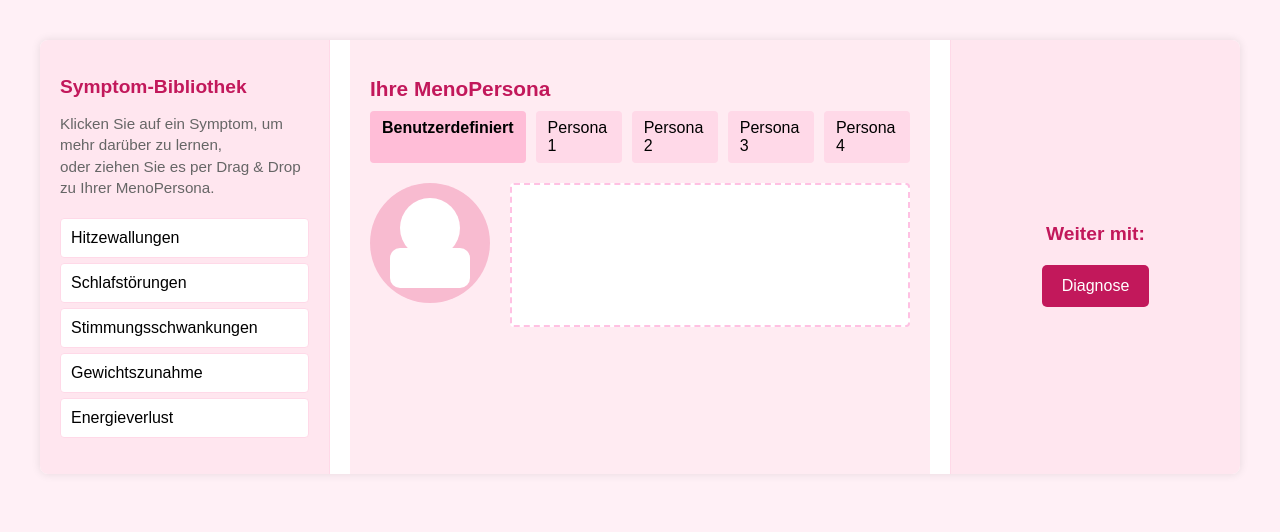
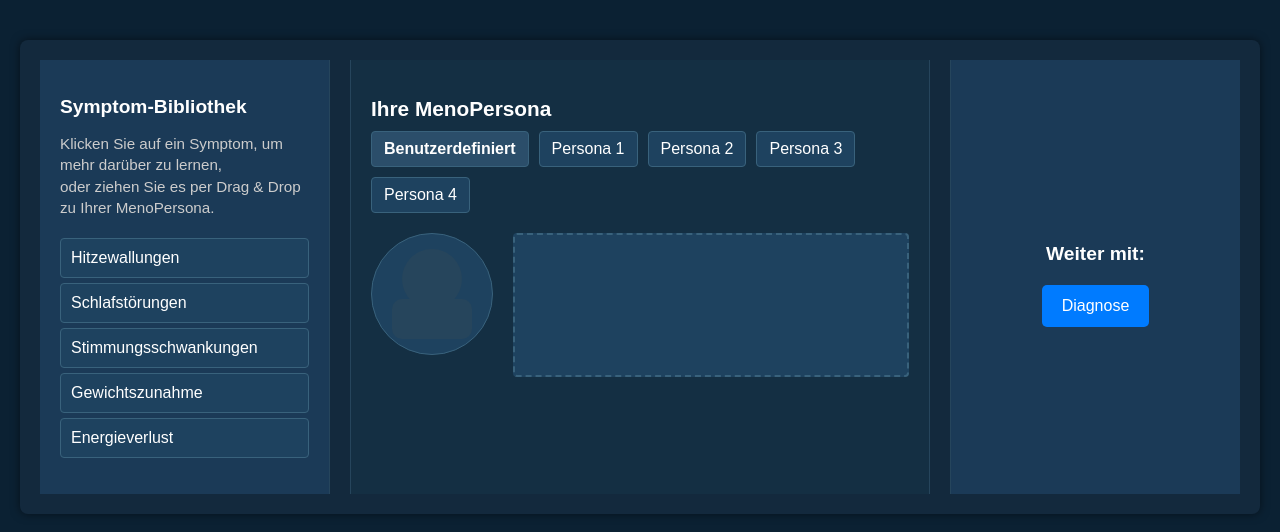
Before and after one commit to hhhirsch/menopersona, a plain HTML site: page index.html in a window 1280 px wide. Drawn offline with Linux system fonts and the light colour scheme.

Commit message:
Update index.html

```diff
--- a/index.html
+++ b/index.html
@@ -3,14 +3,46 @@
 <head>
   <meta charset="UTF-8">
   <meta name="viewport" content="width=device-width, initial-scale=1.0">
-  <title>MenoPersona - Demo</title>
+  <title>MenoPersona - Dunkles Blaues Design</title>
   <style>
-    /* --- Grundlayout und Farben --- */
+    /* =====================
+       Farb-Variablen
+       ===================== */
+    :root {
+      /* Haupt-Hintergrund (Body) */
+      --color-body-bg: #0B2133;
+
+      /* Container-Hintergrund */
+      --color-container-bg: #13293D;
+
+      /* Haupt-Textfarbe */
+      --color-text: #ffffff;
+
+      /* Linke und rechte Spalte */
+      --color-sidebar-bg: #1B3A57;
+      --color-sidebar-border: #26455C;
+
+      /* Mittlere Spalte */
+      --color-main-bg: #142F43;
+
+      /* Karten-/Element-Hintergrund */
+      --color-element-bg: #1E425F;
+      --color-element-border: #39627C;
+
+      /* Akzentfarbe für Buttons, Hover-Effekte, etc. */
+      --color-accent: #007BFF;
+      --color-accent-hover: #0056B3;
+    }
+
+    /* =====================
+       Grundlayout und Container
+       ===================== */
     body {
       margin: 0;
       padding: 0;
       font-family: Arial, sans-serif;
-      background-color: #fff0f6; /* Pastelliger Hintergrund */
+      background-color: var(--color-body-bg);
+      color: var(--color-text);
     }
 
     .container {
@@ -19,29 +51,31 @@
       gap: 20px;
       max-width: 1200px;
       margin: 40px auto;
-      background-color: #ffffff;
+      background-color: var(--color-container-bg);
       border-radius: 8px;
-      box-shadow: 0 0 10px rgba(0,0,0,0.1);
+      box-shadow: 0 0 10px rgba(0,0,0,0.5);
       overflow: hidden;
+      padding: 20px; /* etwas Padding für Luft */
     }
 
-    /* --- Linke Spalte (Symptom-Bibliothek) --- */
+    /* =====================
+       Linke Spalte (Symptom-Bibliothek)
+       ===================== */
     .sidebar-left {
-      background-color: #ffe6ef;
+      background-color: var(--color-sidebar-bg);
       padding: 20px;
-      border-right: 1px solid #ffd9e8;
+      border-right: 1px solid var(--color-sidebar-border);
     }
 
     .sidebar-left h2 {
       margin-bottom: 10px;
       font-size: 1.2rem;
-      color: #c2185b;
     }
 
     .sidebar-left p {
       font-size: 0.95rem;
       margin-bottom: 20px;
-      color: #666;
+      color: #cccccc;
       line-height: 1.4;
     }
 
@@ -51,40 +85,45 @@
     }
 
     .symptom-list li {
-      background: #fff;
+      background: var(--color-element-bg);
       margin: 5px 0;
       padding: 10px;
-      border: 1px solid #ffd9e8;
+      border: 1px solid var(--color-element-border);
       border-radius: 4px;
       cursor: move;
       transition: background 0.3s, box-shadow 0.3s;
     }
 
     .symptom-list li:hover {
-      background: #fce4ec;
-      box-shadow: 0 0 5px rgba(0,0,0,0.1);
+      background: #2b4e6a;
+      box-shadow: 0 0 5px rgba(0,0,0,0.3);
     }
 
-    /* --- Mittlere Spalte (Ihre MenoPersona) --- */
+    /* =====================
+       Mittlere Spalte (Ihre MenoPersona)
+       ===================== */
     .main {
       padding: 20px;
-      background-color: #ffebf2;
+      background-color: var(--color-main-bg);
+      border-left: 1px solid var(--color-sidebar-border);
+      border-right: 1px solid var(--color-sidebar-border);
     }
 
     .main h2 {
       font-size: 1.3rem;
       margin-bottom: 10px;
-      color: #c2185b;
     }
 
     .personas {
       display: flex;
       gap: 10px;
       margin-bottom: 20px;
+      flex-wrap: wrap;
     }
 
     .persona {
-      background: #ffd9e8;
+      background: var(--color-element-bg);
+      border: 1px solid var(--color-element-border);
       border-radius: 4px;
       padding: 8px 12px;
       cursor: pointer;
@@ -92,11 +131,11 @@
     }
 
     .persona:hover {
-      background: #ffcce2;
+      background: #2b4e6a;
     }
 
     .persona-active {
-      background: #ffbdd7;
+      background: #2b4e6a;
       font-weight: bold;
     }
 
@@ -104,15 +143,17 @@
       display: flex;
       gap: 20px;
       align-items: flex-start;
+      margin-top: 20px;
     }
 
     .avatar {
       width: 120px;
       height: 120px;
       border-radius: 50%;
-      background: #f8bbd0;
+      background: #1E425F;
       position: relative;
       flex-shrink: 0;
+      border: 1px solid var(--color-element-border);
     }
 
     /* Silhouetten-Dummy */
@@ -121,7 +162,7 @@
       display: block;
       width: 60px;
       height: 60px;
-      background: #fff;
+      background: #26455C;
       border-radius: 50%;
       position: absolute;
       top: 15px;
@@ -132,7 +173,7 @@
       display: block;
       width: 80px;
       height: 40px;
-      background: #fff;
+      background: #26455C;
       position: absolute;
       top: 65px;
       left: 20px;
@@ -142,18 +183,18 @@
     .symptoms {
       flex: 1;
       min-height: 120px;
-      border: 2px dashed #ffc1e3;
+      border: 2px dashed var(--color-element-border);
       border-radius: 4px;
       padding: 10px;
       display: flex;
       flex-wrap: wrap;
       align-content: flex-start;
-      background-color: #fff;
+      background-color: var(--color-element-bg);
     }
 
     .symptom-slot {
-      background: #ffebf2;
-      border: 1px solid #ffc1e3;
+      background: #2b4e6a;
+      border: 1px solid var(--color-element-border);
       padding: 8px 12px;
       border-radius: 4px;
       margin: 5px;
@@ -162,14 +203,16 @@
     }
 
     .symptom-slot:hover {
-      background: #ffd9e8;
+      background: #345b78;
     }
 
-    /* --- Rechte Spalte (Weiter mit Diagnose) --- */
+    /* =====================
+       Rechte Spalte (Weiter mit Diagnose)
+       ===================== */
     .sidebar-right {
-      background-color: #ffe6ef;
+      background-color: var(--color-sidebar-bg);
       padding: 20px;
-      border-left: 1px solid #ffd9e8;
+      border-left: 1px solid var(--color-sidebar-border);
       display: flex;
       flex-direction: column;
       justify-content: center;
@@ -179,12 +222,11 @@
     .sidebar-right h2 {
       margin-bottom: 20px;
       font-size: 1.2rem;
-      color: #c2185b;
     }
 
     .sidebar-right button {
       padding: 12px 20px;
-      background: #c2185b;
+      background: var(--color-accent);
       color: #fff;
       border: none;
       border-radius: 5px;
@@ -194,11 +236,8 @@
     }
 
     .sidebar-right button:hover {
-      background: #ad1457;
+      background: var(--color-accent-hover);
     }
-
-    /* --- Keyframe Animationen (optional) --- */
-    /* Du kannst Animationen hinzufügen, wenn du magst */
   </style>
 </head>
 <body>
@@ -292,7 +331,7 @@
 
     // Falls keine Symptome gedroppt wurden, Standardtext
     if(symptomTexte.length === 0) {
-      symptomTexte.push("Keine Symptome ausgewählt");
+      symptomTexte.push("keine Symptome ausgewählt");
     }
 
     // Dynamische Diagnose-Meldung
@@ -305,10 +344,10 @@
     let diagnoseWindow = window.open("", "Diagnose", "width=420,height=300");
 
     if (diagnoseWindow) {
-      diagnoseWindow.document.write("<html><head><title>Diagnose</title></head><body style='font-family:Arial, sans-serif; padding:20px; text-align:center; background:#fff0f6;'>");
-      diagnoseWindow.document.write("<h2 style='color:#c2185b;'>Diagnose</h2>");
+      diagnoseWindow.document.write("<html><head><title>Diagnose</title></head><body style='font-family:Arial, sans-serif; padding:20px; text-align:center; background:#0B2133; color:#fff;'>");
+      diagnoseWindow.document.write("<h2 style='margin-bottom:15px;'>Diagnose</h2>");
       diagnoseWindow.document.write("<p style='font-size:16px; line-height:1.4;'>" + diagnoseText + "</p>");
-      diagnoseWindow.document.write("<button onclick='window.close()' style='margin-top:20px; padding:10px 20px; background-color:#c2185b; color:white; border:none; border-radius:5px; cursor:pointer;'>Schließen</button>");
+      diagnoseWindow.document.write("<button onclick='window.close()' style='margin-top:20px; padding:10px 20px; background-color:#007BFF; color:white; border:none; border-radius:5px; cursor:pointer;'>Schließen</button>");
       diagnoseWindow.document.write("</body></html>");
       diagnoseWindow.document.close();
     } else {
```
